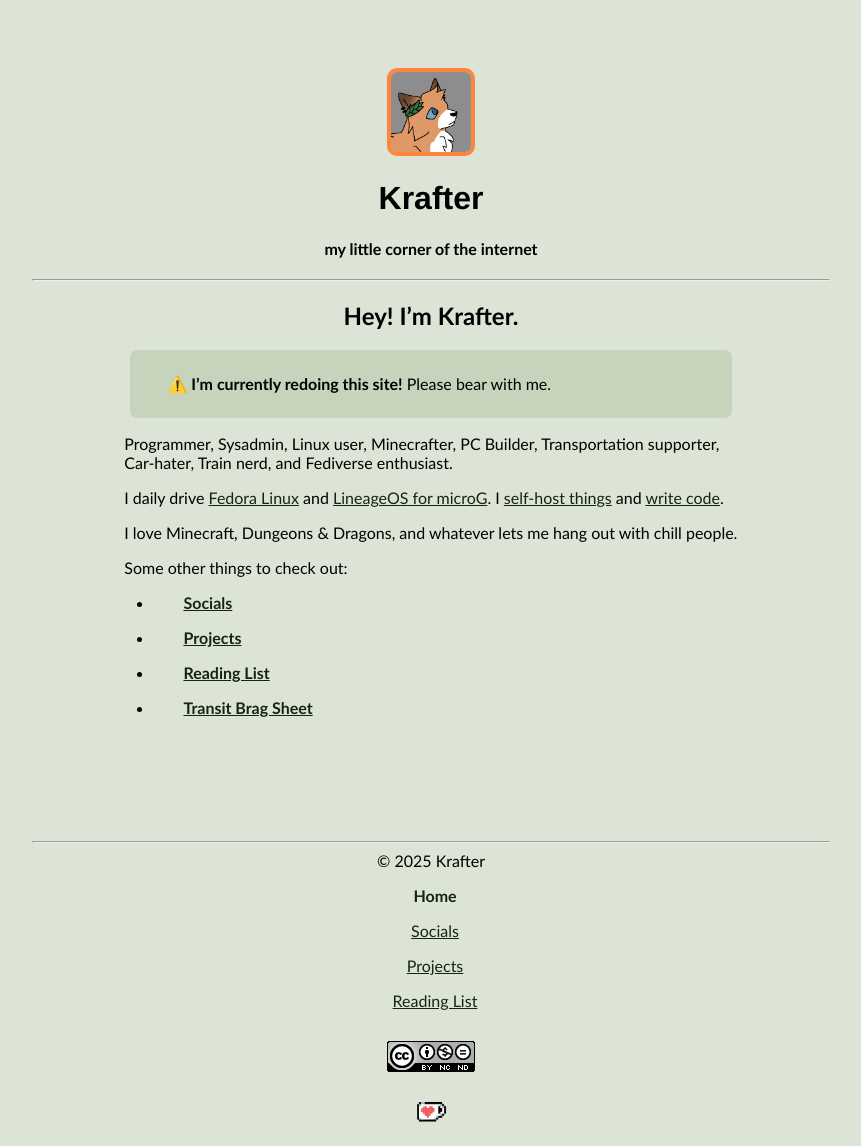
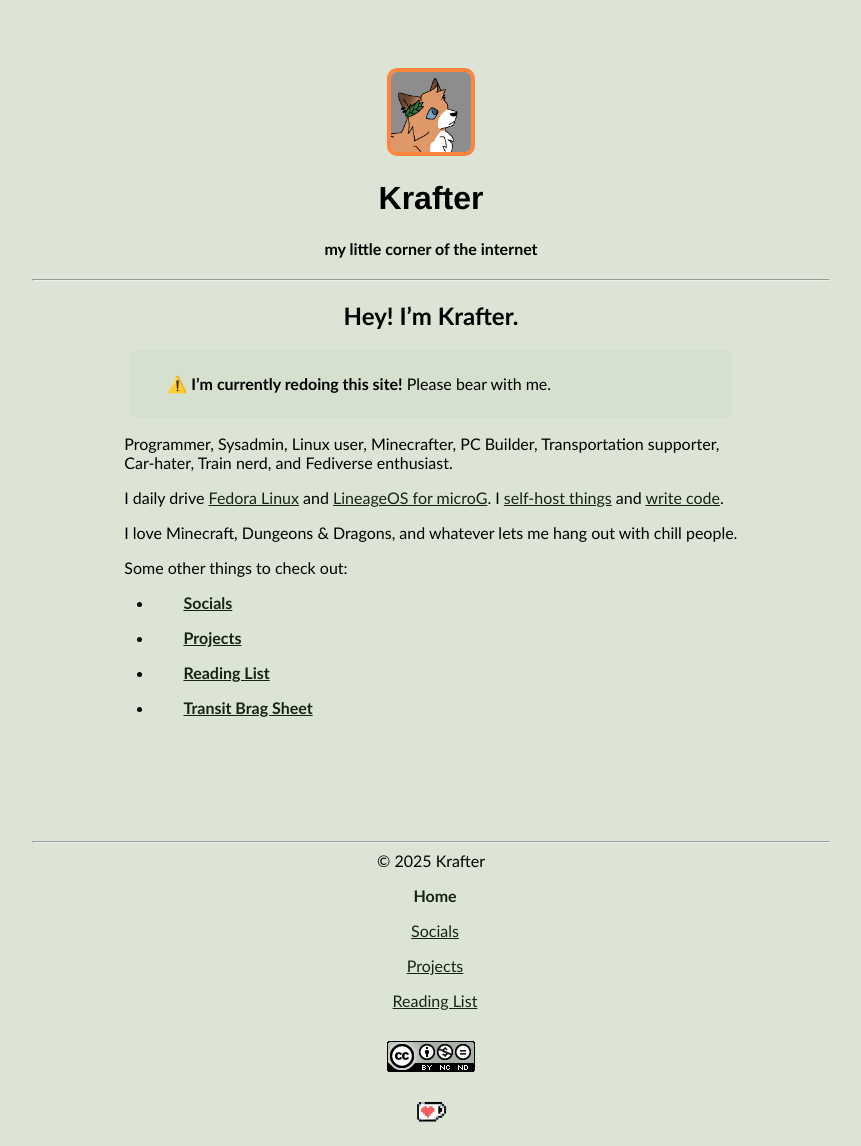
Before and after one commit to TheKrafter/thekrafter.github.io, a Jekyll site: the page built from index.md, in a window 1280 px wide. Shown: the whole page, without its empty margins (209-1070 px from the left). Built offline with Jekyll 4.4.1, drawn with Linux system fonts in a browser that asks for light colours.

Commit message:
updated styles

```diff
--- a/_sass/main.scss
+++ b/_sass/main.scss
@@ -3,6 +3,14 @@
 
 https://krafterdev.xyz/
 */
+@use 'sass:color';
+@use 'sass:math';
+
+/* Functions */
+
+@function darker($color, $amount) {
+    @return color.adjust($color, $lightness: math.percentage($number: $amount * -.01));
+}
 
 /* Colors */
 $primary: #183512;
@@ -12,8 +20,8 @@
 $text_secondary: #a7caa0;
 
 $light_background: #dbe4d5;
-$light_text: darken($text, 75);
-$light_text_secondary: darken($text_secondary, 60);
+$light_text: darker($text, 75);
+$light_text_secondary: darker($text_secondary, 60);
 
 /* Sizes */
 $large_screen: 102em;
@@ -61,7 +69,7 @@
         color: $text_secondary;
     }
     blockquote {
-        background-color: darken($primary, 2);
+        background-color: darker($primary, 7);
     }
 }
 
@@ -76,7 +84,7 @@
         color: $light_text_secondary;
     }
     blockquote {
-        background-color: darken($light_background, 8);
+        background-color: darker($light_background, 2);
     }
 }
 
--- a/src/css/style.scss
+++ b/src/css/style.scss
@@ -1,4 +1,4 @@
 ---
 ---
 
-@import "main";
+@use '../_sass/main.scss' as *;
```
